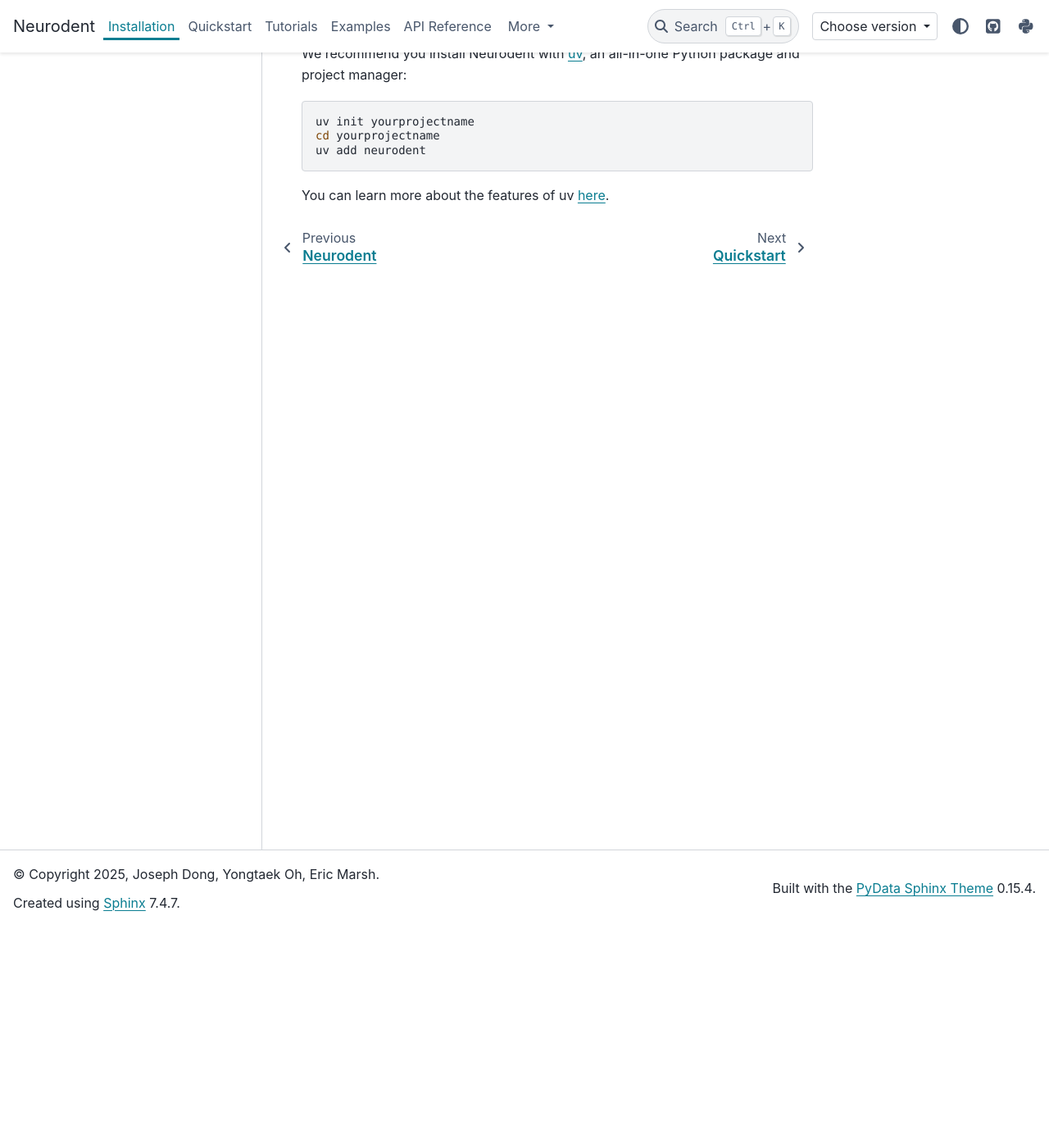
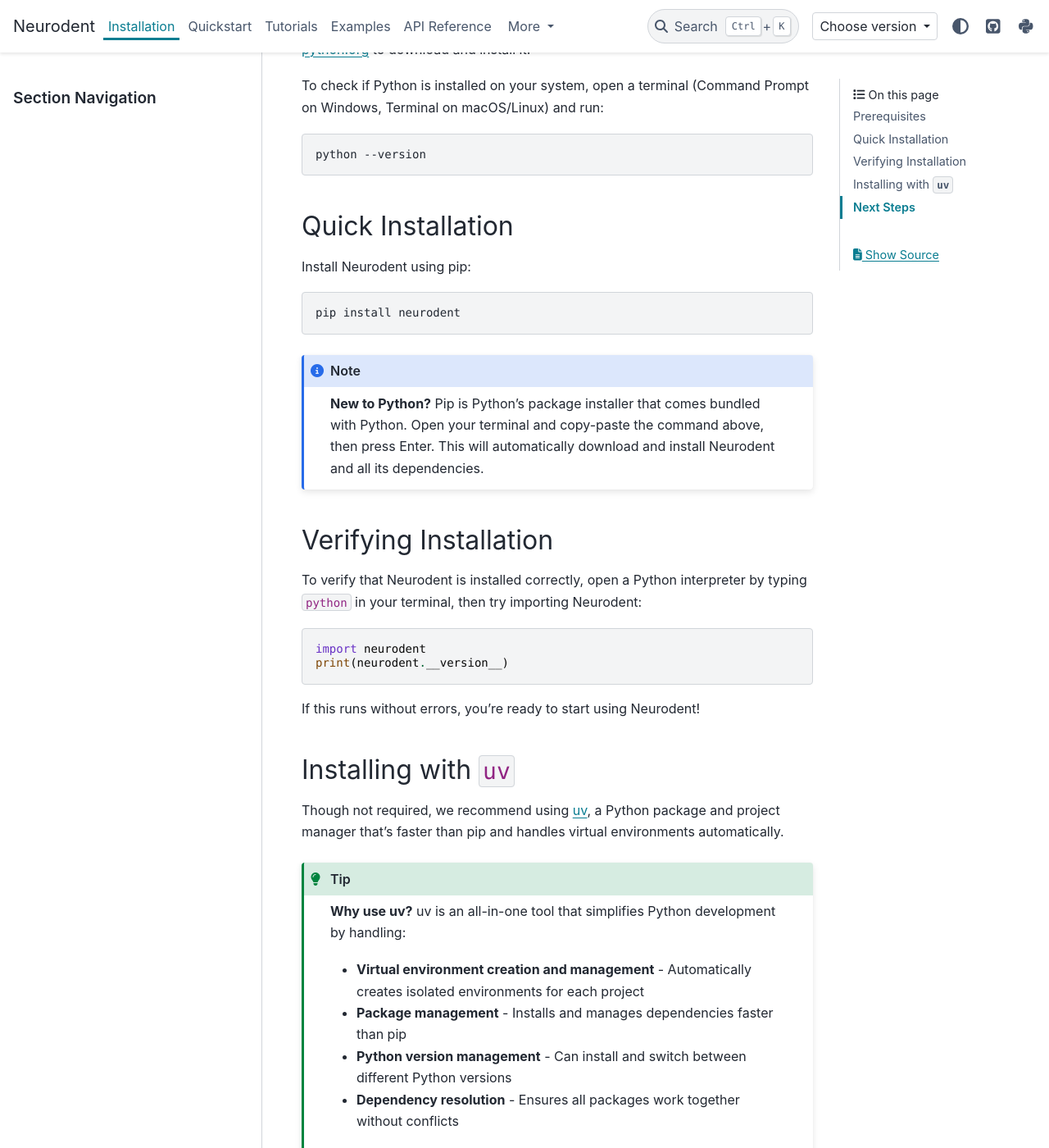
Before and after one commit to josephdong1000/neurodent, a Sphinx documentation site: the page built from docs/installation/index.rst, in a window 1280 px wide and 1400 px high, scrolled down 270 px. Shown: the whole window at 82% size. Built offline with Sphinx 7.4.7 and the PyData theme 0.15.4, drawn with Linux system fonts in a browser that asks for light colours; some of the changed text lies outside the part shown.

Commit message:
Better guide to installation

```diff
--- a/docs/installation/index.rst
+++ b/docs/installation/index.rst
@@ -1,13 +1,61 @@
 Installation
 ============
 
-Neurodent can be installed via pip:
+Prerequisites
+-------------
+
+Neurodent requires Python 3.10 or higher. If you don't have Python installed, visit `python.org <https://www.python.org/downloads/>`_ to download and install it.
+
+To check if Python is installed on your system, open a terminal (Command Prompt on Windows, Terminal on macOS/Linux) and run:
+
+.. code-block:: bash
+
+   python --version
+
+Quick Installation
+------------------
+
+Install Neurodent using pip:
 
 .. code-block:: bash
 
    pip install neurodent
 
-We recommend you install Neurodent with `uv <https://docs.astral.sh/uv/getting-started/>`_, an all-in-one Python package and project manager:
+.. note::
+
+   **New to Python?** Pip is Python's package installer that comes bundled with Python. Open your terminal and copy-paste the command above, then press Enter. This will automatically download and install Neurodent and all its dependencies.
+
+Verifying Installation
+----------------------
+
+To verify that Neurodent is installed correctly, open a Python interpreter by typing ``python`` in your terminal, then try importing Neurodent:
+
+.. code-block:: python
+
+   import neurodent
+   print(neurodent.__version__)
+
+If this runs without errors, you're ready to start using Neurodent!
+
+Installing with ``uv``
+-----------------------------------
+
+Though not required, we recommend using `uv <https://docs.astral.sh/uv/getting-started/>`_, a Python package and project manager that's faster than pip and handles virtual environments automatically.
+
+.. tip::
+
+   **Why use uv?** uv is an all-in-one tool that simplifies Python development by handling:
+
+   - **Virtual environment creation and management** - Automatically creates isolated environments for each project
+   - **Package management** - Installs and manages dependencies faster than pip
+   - **Python version management** - Can install and switch between different Python versions
+   - **Dependency resolution** - Ensures all packages work together without conflicts
+
+   Learn more about uv's features `here <https://docs.astral.sh/uv/getting-started/features/>`_.
+
+First, install uv by following the instructions at `docs.astral.sh/uv <https://docs.astral.sh/uv/getting-started/installation/>`_.
+
+Then create a new project with Neurodent:
 
 .. code-block:: bash
 
@@ -15,4 +63,9 @@
    cd yourprojectname
    uv add neurodent
 
-You can learn more about the features of uv `here <https://docs.astral.sh/uv/getting-started/features/>`_.
+This creates a new directory, sets up a virtual environment, and installs Neurodent—all in one go.
+
+Next Steps
+----------
+
+Check out the :doc:`../quickstart/index` guide to learn how to use Neurodent for EEG analysis.
```
